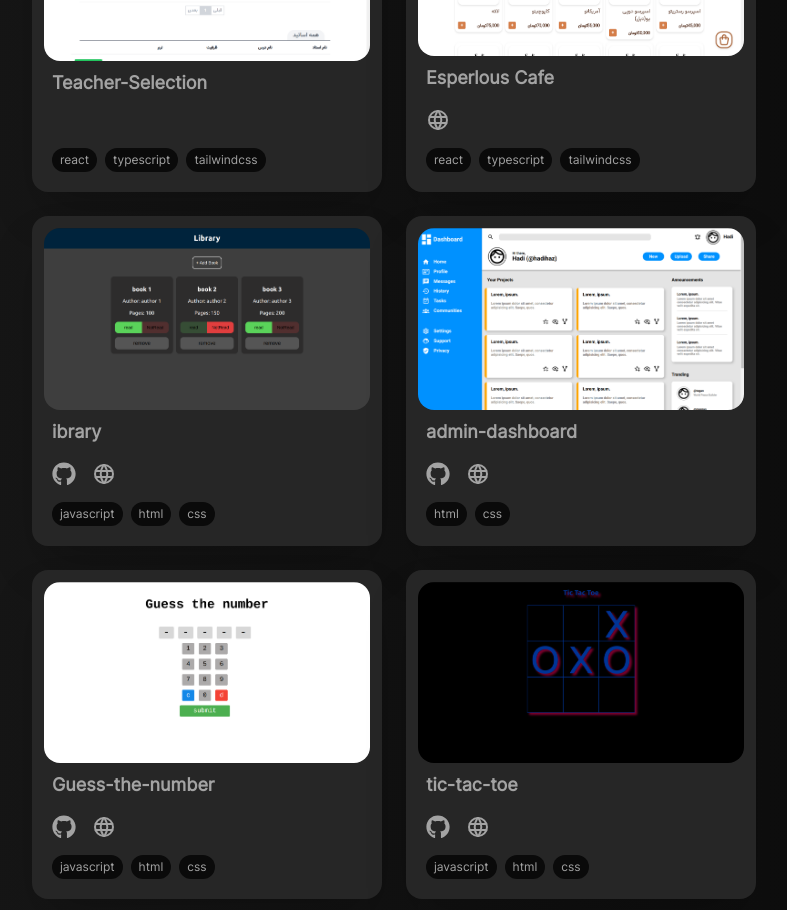
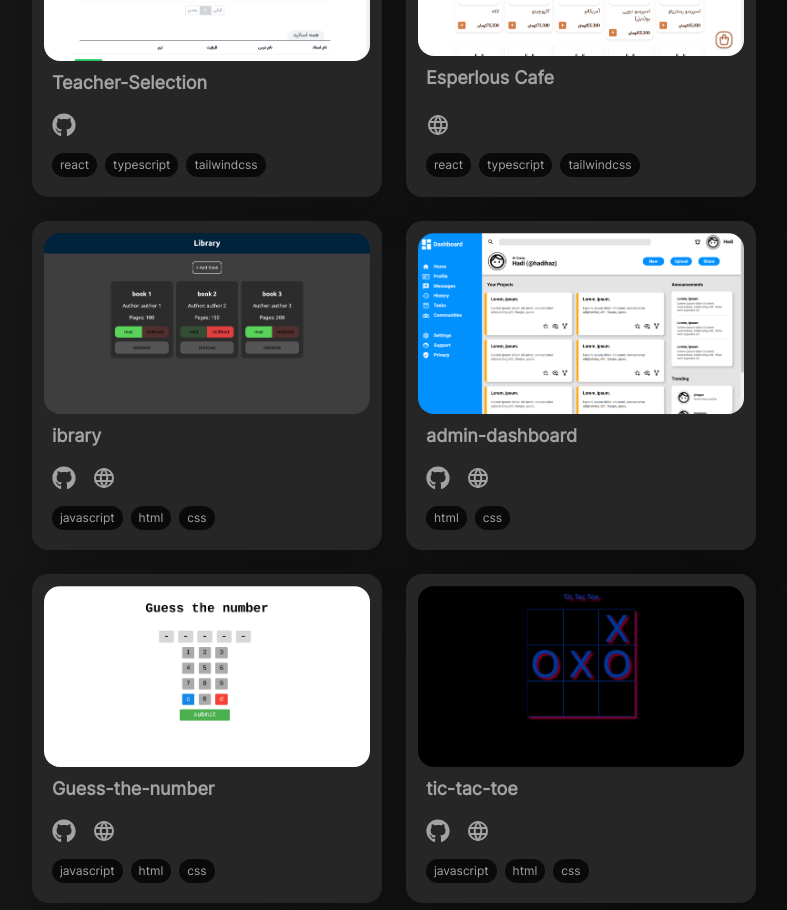
Before and after one commit to hadihaz/portfolio, a Next.js app: page / in a window 1280 px wide. Shown: the part 2113-3023 px from the top of the page, without its empty margins (120-907 px from the left). Built offline with nearby package versions, Linux system fonts and the light colour scheme.

Commit message:
edit project component

```diff
--- a/components/projects.tsx
+++ b/components/projects.tsx
@@ -11,7 +11,7 @@ const projects = [
     title: "Teacher-Selection",
     image: "/images/projects/Teacher-Selection.png",
     technologys: ["react", "typescript", "tailwindcss"],
-    github: "",
+    github: "https://github.com/hadihaz/Teacher-Selection",
     livedemo: "",
   },
   {
```
